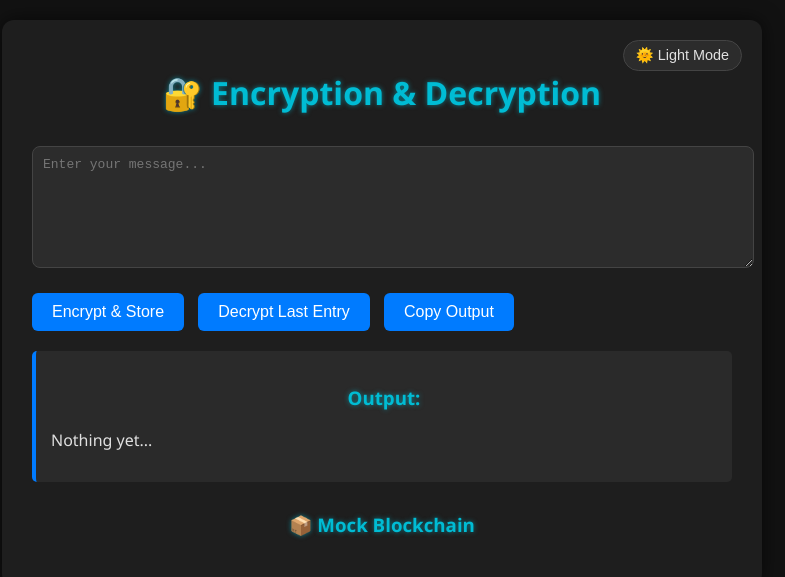
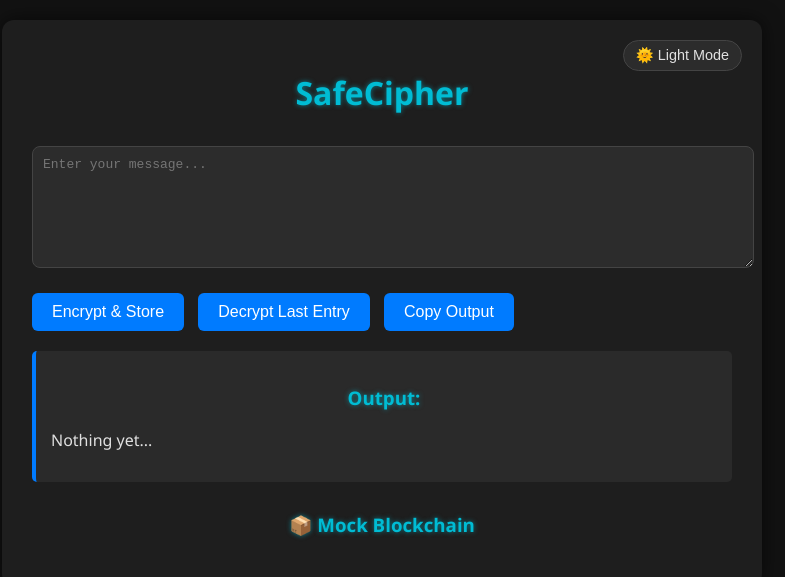
Before and after one commit to ShivSati06/arbitrum-encryption-demo, a plain HTML site: page index.html in a window 1280 px wide. Shown: the whole page, without its empty margins (258-1043 px from the left). Drawn offline with nearby package versions, Linux system fonts and the light colour scheme.

Commit message:
Update index.html

```diff
--- a/index.html
+++ b/index.html
@@ -10,7 +10,7 @@
 <body>
   <div class="container">
     <button class="theme-toggle" id="themeToggle" onclick="toggleTheme()">🌞 Light Mode</button>
-    <h1>🔐 Encryption & Decryption </h1>
+    <h1><center>SafeCipher</center> </h1>
 
     <textarea id="inputText" placeholder="Enter your message..."></textarea>
 
```
